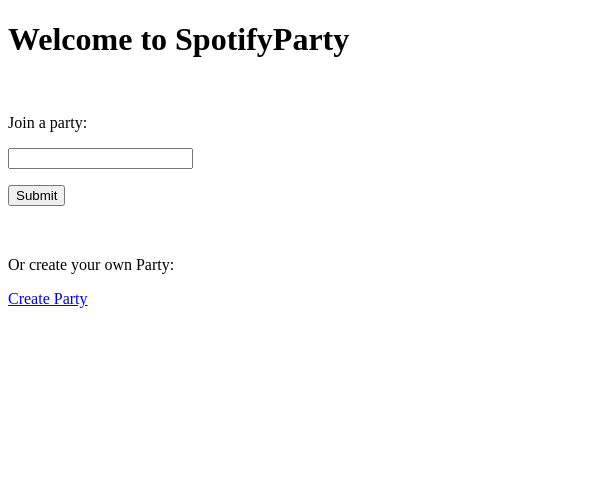
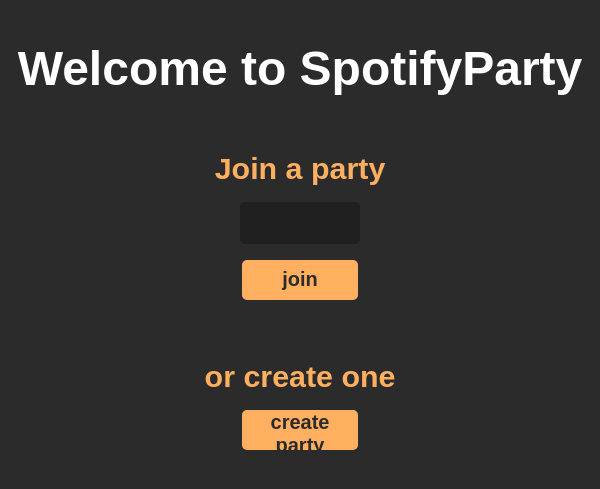
Before and after one commit to MoritzKronberger/SpotifyParty, a Django app: page / in a window 600 px wide. Shown: the top 489 px of the page. Run offline with Django 3.2, Linux system fonts and the light colour scheme.

Commit message:
added css for all templates

```diff
--- a/website/spotifyParty/consumers.py
+++ b/website/spotifyParty/consumers.py
@@ -201,7 +201,7 @@
 
     # regular async functions
     async def set_votable_songs(self):
-        for i in range(4):
+        for i in range(10):
             not_played_songs = await self.get_not_played_songs(self.room_name)
             random_song = random.choice(not_played_songs)
             random_song.is_votable = True
--- /dev/null
+++ b/website/spotifyParty/static/css/main.css
@@ -0,0 +1,68 @@
+
+@media only screen and (max-width: 600px) {
+
+    body {
+        background-color: #2B2B2B;
+        font-family: Arial, Helvetica, sans-serif;
+        text-align: center;
+    }
+
+    .flex {
+        display: flex;
+        flex-direction: column;
+    }
+
+    .flexrow {
+        justify-content: center;
+        display: flex;
+        flex-flow: wrap;
+    }
+
+    h1 {
+        color: white;
+        font-size: 300%;
+        margin-top: 12%;
+        margin-bottom: 5%;
+    }
+
+    h2 {
+        color: #FFAF60;
+        font-size: 190%;
+        margin-bottom: 5px;
+        margin-left: 5%;
+        margin-right: 5%;
+    }
+
+}
+
+@media only screen and (min-width: 600px) {
+    body {
+        background-color: #2B2B2B;
+        font-family: Arial, Helvetica, sans-serif;
+        text-align: center;
+    }
+    .flex {
+    display: flex;
+    flex-direction: column;
+    }
+
+    .flexrow {
+        justify-content: center;
+        display: flex;
+        flex-flow: wrap;
+
+    }
+    h1 {
+        color: white;
+        font-size: 300%;
+        margin-top: 7%;
+        margin-bottom: 2%;
+    }
+    h2 {
+        color: #FFAF60;
+        font-size: 190%;
+        margin-bottom: 5px;
+        margin-left: 5%;
+        margin-right: 5%;
+    }
+}
--- /dev/null
+++ b/website/spotifyParty/static/css/style_index.css
@@ -0,0 +1,80 @@
+@media only screen and (max-width: 600px)
+{
+
+#sub{
+    color: white;
+}
+
+#input-code{
+    border-radius: 5px;
+    background-color: #202020;
+    width: 40%;
+    height: 40px;
+    color: white;
+    font-size: 200%;
+    text-align: center;
+    outline: none;
+    border-style: none;
+    margin-top: 2%;
+
+}
+
+#join, button {
+    background-color: #FFAF60;
+    border-radius: 5px;
+    width: 40%;
+    height: 40px;
+    color: #2B2B2B;
+    border-style: none;
+    font-size: 20px;
+    font-weight: bold;
+    margin-top: 2%;
+    margin-bottom: 0%;
+}
+
+#join:hover, button:hover {
+     background-color: #FFBD7D;
+    }
+}
+
+@media only screen and (min-width: 600px) {
+    #sub {
+        color: white;
+    }
+
+    .flex {
+        display: flex;
+        flex-direction: column;
+    }
+
+    #input-code {
+        border-radius: 5px;
+        background-color: #202020;
+        width: 20%;
+        height: 40px;
+        color: white;
+        font-size: 200%;
+        text-align: center;
+        outline: none;
+        border-style: none;
+        margin-top: 0%;
+
+    }
+
+    #join, button {
+        background-color: #FFAF60;
+        border-radius: 5px;
+        width: 20%;
+        height: 40px;
+        color: #2B2B2B;
+        border-style: none;
+        font-size: 20px;
+        font-weight: bold;
+        margin-top: 0%;
+        margin-bottom: 0%;
+    }
+
+    #join:hover, button:hover {
+        background-color: #FFBD7D;
+    }
+}
--- a/website/spotifyParty/templates/index.html
+++ b/website/spotifyParty/templates/index.html
@@ -3,19 +3,24 @@
 <head>
     <meta charset="UTF-8">
     <title>SpotifyParty</title>
+     {% load static %}
+    <link rel="stylesheet" href="{% static 'css/style_index.css' %}">
+    <link rel="stylesheet" href="{% static 'css/main.css' %}">
+    <meta name="viewport" content="width=device-width, initial-scale=1.0">
 </head>
+
 <body>
     <h1>Welcome to SpotifyParty</h1>
     <br>
-    <p>Join a party:</p>
+    <h2>Join a party</h2>
     <form action="" method="post">
         {% csrf_token %}
-        <p><input type="text", name="session_code"></p>
-        <p><input type="submit"></p>
+        <p><input id="input-code" type="text", name="session_code"></p>
+        <p><input id="join" value="join" type="submit"></p>
     </form>
     <p>{{ error_msg }}</p>
     <br>
-    <p>Or create your own Party:</p>
-    <p><a href="{% url 'login_spotify' %}">Create Party</a></p>
+    <h2>or create one</h2>
+    <p><a href="{% url 'login_spotify' %}"><button>create party</button></a></p>
 </body>
 </html>
```
Also changed, not shown: website/spotifyParty/static/css/style_room.css (added, +184 -0 lines), website/spotifyParty/static/css/style_settings.css (added, +73 -0 lines), website/spotifyParty/templates/room.html (+16 -16 lines), website/spotifyParty/templates/settings.html (+15 -4 lines).
